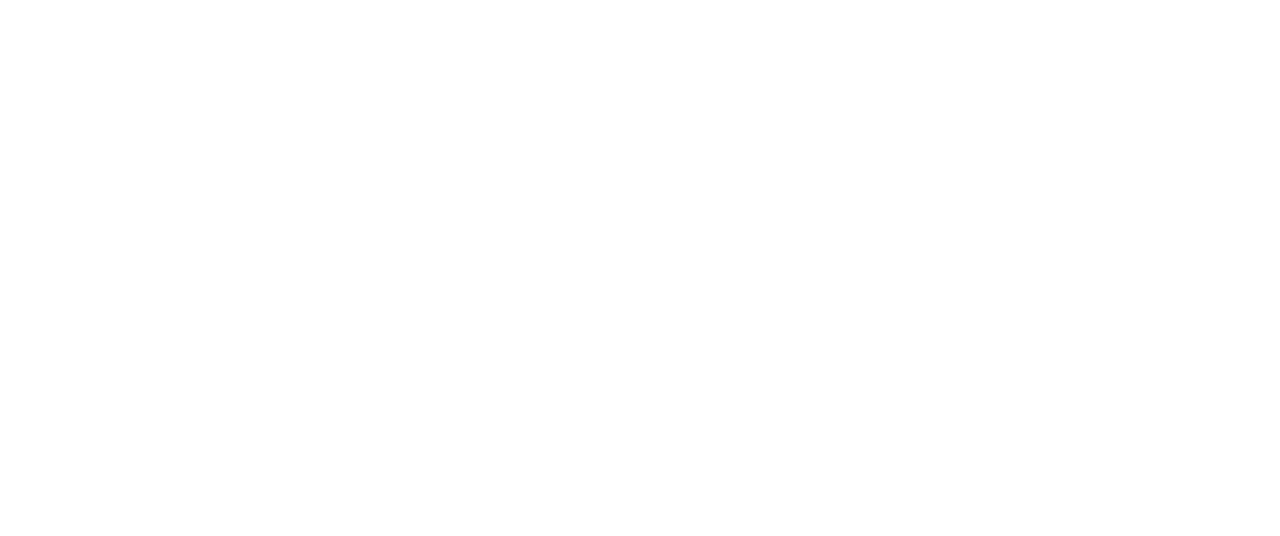
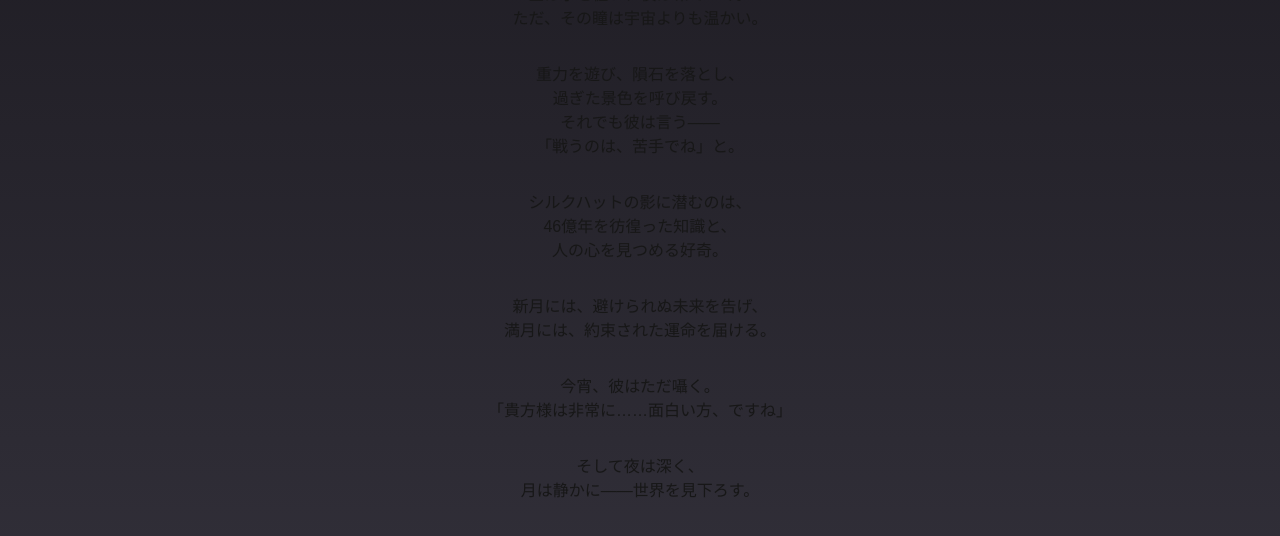
Before and after one commit to UniPro-tech/ramura-gesshoku-site, a Next.js app: page / in a window 1280 px wide. Shown: the part 1378-1914 px from the top of the page. Before the commit the page ends 889 px from the top, so only its background shows below. Built offline with nearby package versions, Linux system fonts and the light colour scheme; a web font is replaced by a local one.

Commit message:
poemセクションの追加

```diff
--- a/src/app/page.tsx
+++ b/src/app/page.tsx
@@ -2,10 +2,10 @@
 
 export default function Home() {
   return (
-    <main>
+    <main className="bg-gradient-to-b from-[#040305] to-[#35333d]">
       <section
         id="hero"
-        className="min-h-screen flex flex-col justify-center items-center"
+        className="min-h-screen relative flex flex-col justify-center items-center"
       >
         <Image
           src="/images/hero.png"
@@ -31,6 +31,63 @@
           />
         </div>
       </section>
+      <section
+        id="poem"
+        className="flex flex-col justify-center items-center text-center gap-8 py-60"
+      >
+        <p>
+          今夜、月は静かに笑う。
+          <br />
+          その影に立つは、名も無き旅人――月蝕。
+        </p>
+        <p>
+          時間をもてあそび、
+          <br />
+          星を語り、
+          <br />
+          歴史を抱き、
+          <br />
+          未来を視る者。
+        </p>
+        <p>
+          声は紳士、微笑は不気味。
+          <br />
+          昼は氷を纏い、夜は凍てつく。
+          <br />
+          ただ、その瞳は宇宙よりも温かい。
+        </p>
+        <p>
+          重力を遊び、隕石を落とし、
+          <br />
+          過ぎた景色を呼び戻す。
+          <br />
+          それでも彼は言う――
+          <br />
+          「戦うのは、苦手でね」と。
+        </p>
+        <p>
+          シルクハットの影に潜むのは、
+          <br />
+          46億年を彷徨った知識と、
+          <br />
+          人の心を見つめる好奇。
+        </p>
+        <p>
+          新月には、避けられぬ未来を告げ、
+          <br />
+          満月には、約束された運命を届ける。
+        </p>
+        <p>
+          今宵、彼はただ囁く。
+          <br />
+          「貴方様は非常に……面白い方、ですね」
+        </p>
+        <p>
+          そして夜は深く、
+          <br />
+          月は静かに――世界を見下ろす。
+        </p>
+      </section>
     </main>
   );
 }
```
